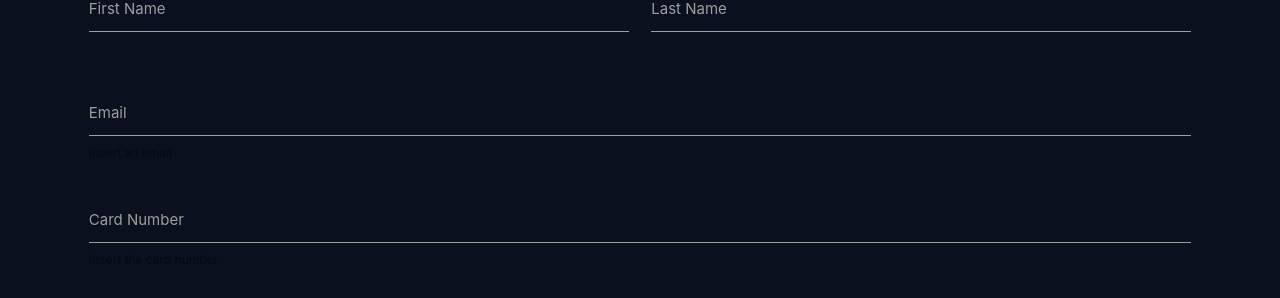
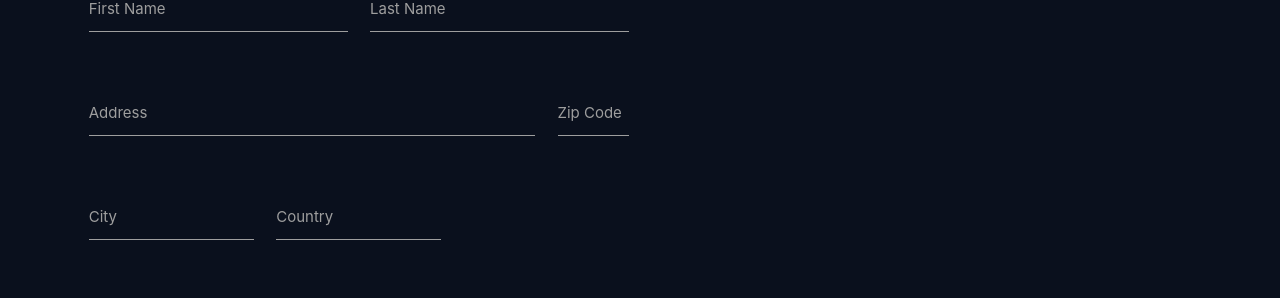
Before and after one commit to JonasSkjodt/bookit, a React (Create React App) app in the folder client/: page /checkout in a window 1280 px wide. Shown: the part 257-555 px from the top of the page. Built offline with nearby package versions, Linux system fonts and the light colour scheme; no server answers.

Commit message:
commit yo pull

```diff
--- a/client/src/pages/checkout.css
+++ b/client/src/pages/checkout.css
@@ -3,10 +3,6 @@
 	font: 2em 'Shopper', sans-serif;
 	line-height: 0.5em;
 	display: inline-block;
-}
-
-.row .col.m6 {
-	width: 100%;
 }
 
 /*change color*/
@@ -15,8 +11,8 @@ p {
 	color: #8a8a8a;
 }
 
-img {
-	max-width: 9em;
+.img {
+	max-width: 4em;
 	width: 100%;
 	overflow: hidden;
 	margin-right: 1em;
--- a/client/src/pages/checkout.js
+++ b/client/src/pages/checkout.js
@@ -5,6 +5,10 @@ import "./checkout.css";
 const Checkout = () => {
   const [valueFirstName, setValueFirstName] = useState("");
   const [valueLastName, setValueLastName] = useState("");
+  const [valueAddress, setValueAddress] = useState("");
+  const [valueZip, setValueZip] = useState("");
+  const [valueCity, setValueCity] = useState("");
+  const [valueCountry, setValueCountry] = useState("");
   const [valueEmail, setValueEmail] = useState("");
   const [valueNumber, setValueNumber] = useState("");
   const [valueDateM, setValueDateM] = useState("");
@@ -18,7 +22,13 @@ const Checkout = () => {
       .then((customers) => setCustomers(customers));
   });
 
-  const handleChange = (event) => {
+  const handleChangeZip = (event) => {
+    const result = event.target.value.replace(/\D/g, "");
+
+    setValueZip(result);
+  };
+
+  const handleChangeNumber = (event) => {
     const result = event.target.value.replace(/\D/g, "");
 
     setValueNumber(result);
@@ -62,21 +72,27 @@ const Checkout = () => {
 
   const handleSubmit = (event) => {
     event.preventDefault();
+
     let checkDateY = parseInt(valueDateY);
     if (checkDateY < 23) {
-      alert("Check if date is insert correctly");
+      alert("Check if year is insert correctly");
       return false;
     }
 
     const order = {
       valueFirstName,
       valueLastName,
+      valueAddress,
+      valueZip,
+      valueCity,
+      valueCountry,
       valueEmail,
       valueNumber,
       valueDateM,
       valueDateY,
       valueCVC,
     };
+
     console.log(order);
 
     axios
@@ -86,8 +102,6 @@ const Checkout = () => {
         console.error(err);
       });
   };
-
-  const handleDelete = (id) => {};
 
   return (
     <div className="container">
@@ -105,7 +119,7 @@ const Checkout = () => {
                   value={valueFirstName}
                   onChange={(event) => setValueFirstName(event.target.value)}
                 />
-                <label for="first_name">First Name</label>
+                <label htmlFor="first_name">First Name</label>
               </div>
               <div className="input-field col s6">
                 <input
@@ -115,7 +129,53 @@ const Checkout = () => {
                   value={valueLastName}
                   onChange={(event) => setValueLastName(event.target.value)}
                 />
-                <label for="last_name">Last Name</label>
+                <label htmlFor="last_name">Last Name</label>
+              </div>
+            </div>
+            <div className="row">
+              <div className="input-field col s10">
+                <input
+                  id="address"
+                  type="text"
+                  className="validate white-text"
+                  value={valueAddress}
+                  onChange={(event) => setValueAddress(event.target.value)}
+                />
+                <label htmlFor="address">Address</label>
+              </div>
+              <div className="input-field col s2">
+                <input
+                  id="zip_code"
+                  type="text"
+                  className="validate white-text"
+                  value={valueZip}
+                  onChange={handleChangeZip}
+                  minLength="4"
+                  maxLength="4"
+                />
+                <label htmlFor="zip_code">Zip Code</label>
+              </div>
+            </div>
+            <div className="row">
+              <div className="input-field col s4">
+                <input
+                  id="city"
+                  type="text"
+                  className="validate white-text"
+                  value={valueCity}
+                  onChange={(event) => setValueCity(event.target.value)}
+                />
+                <label htmlFor="city">City</label>
+              </div>
+              <div className="input-field col s4">
+                <input
+                  id="country"
+                  type="text"
+                  className="validate white-text"
+                  value={valueCountry}
+                  onChange={(event) => setValueCountry(event.target.value)}
+                />
+                <label htmlFor="country">Country</label>
               </div>
             </div>
             <div className="row">
@@ -127,7 +187,7 @@ const Checkout = () => {
                   value={valueEmail}
                   onChange={(event) => setValueEmail(event.target.value)}
                 />
-                <label for="email">Email</label>
+                <label htmlFor="email">Email</label>
                 <span
                   className="helper-text"
                   data-error="Insert an email again"
@@ -145,12 +205,12 @@ const Checkout = () => {
                 pattern="\d*"
                 max="9999999999999999"
                 value={valueNumber}
-                onChange={handleChange}
-                inputmode="numeric"
+                onChange={handleChangeNumber}
+                inputMode="numeric"
                 minLength="16"
                 maxLength="16"
               />
-              <label for="cardnumber">Card Number</label>
+              <label htmlFor="cardnumber">Card Number</label>
               <span
                 className="helper-text"
                 data-error="Insert the card number again"
@@ -166,7 +226,7 @@ const Checkout = () => {
                     id="carddate1"
                     type="text"
                     pattern="\d*"
-                    inputmode="numeric"
+                    inputMode="numeric"
                     placeholder="MM"
                     value={valueDateM}
                     onChange={handleChangeDateM}
@@ -184,7 +244,7 @@ const Checkout = () => {
                     id="carddate2"
                     type="text"
                     pattern="\d*"
-                    inputmode="number"
+                    inputMode="number"
                     placeholder="YY"
                     maxLength="2"
                     value={valueDateY}
@@ -199,7 +259,7 @@ const Checkout = () => {
                     id="cardcvc"
                     type="text"
                     pattern="\d*"
-                    inputmode="number"
+                    inputMode="number"
                     placeholder="CVC"
                     maxLength="3"
                     value={valueCVC}
@@ -216,22 +276,19 @@ const Checkout = () => {
             />
           </form>
         </div>
-        <div className="col s12 m6">
+        <div className="col s12 m12">
           <div className="table">
             <div className="layout-inline row th">
               <div className="col col-pro">Product</div>
               <div className="col col-price align-center ">Price</div>
               <div className="col col-qty align-center">QTY</div>
-              <div claclassNamess="col">Total</div>
+              <div className="col">Total</div>
             </div>
             {customers.map((customer) => {
               return (
                 <div className="layout-inline row">
                   <div className="col col-pro layout-inline">
-                    <img
-                      src="http://static.ddmcdn.com/gif/10-kitten-cuteness-1.jpg"
-                      alt="kitten"
-                    />
+                    <img src="/alg4book.png" alt="Fun" />
                     <p>{customer.bookName}</p>
                   </div>
 
@@ -240,11 +297,11 @@ const Checkout = () => {
                   </div>
 
                   <div className="col col-qty layout-inline">
-                    <a href="#" class="qty qty-minus">
+                    <a href="#" className="qty qty-minus">
                       -
                     </a>
                     <input className="coolinput" type="numeric" value="3" />
-                    <a href="#" class="qty qty-plus">
+                    <a href="#" className="qty qty-plus">
                       +
                     </a>
                   </div>
```
Also changed, not shown: 1 other file (tests, documents, lock files or other folders).
